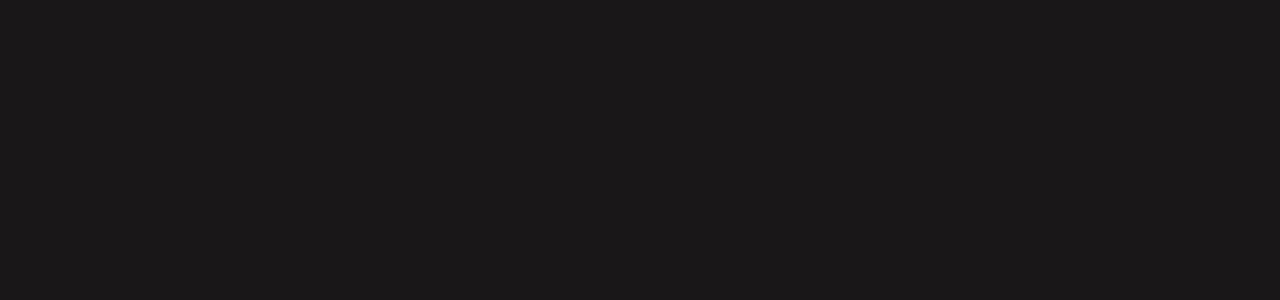
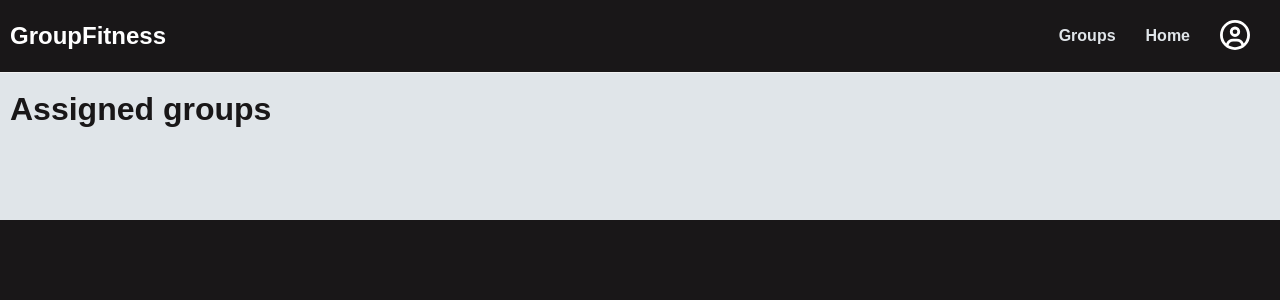
Before and after one commit to madse333/GroupFitnessFrontend, a React (Vite) app in the folder groupfitnessfrontend/: page /groups in a window 1280 px wide. Shown: the top 300 px of the page. Built offline with nearby package versions, Linux system fonts and the light colour scheme.

Commit message:
Added groups and home page to navbar

```diff
--- a/groupfitnessfrontend/src/App.jsx
+++ b/groupfitnessfrontend/src/App.jsx
@@ -5,6 +5,7 @@ import ProtectedPage from './pages/ProtectedPage';
 import RegisterForm from './pages/RegisterForm';
 import Home from './pages/Home';
 import Signout from './pages/Signout';
+import Groups from './pages/Groups';
 
 const App = () => {
     const [isLoggedIn, setIsLoggedIn] = useState(false);
@@ -46,6 +47,9 @@ const App = () => {
                 <Route exact path="/">
                     <Home />
                 </Route>
+                <Route exact path="/groups">
+                    <Groups />
+                </Route>
             </Switch>
             </Router>
         </>
--- a/groupfitnessfrontend/src/components/LoggedInNavigationBar.jsx
+++ b/groupfitnessfrontend/src/components/LoggedInNavigationBar.jsx
@@ -19,9 +19,23 @@ const NavigationBar = () => {
         <div className="navigation-bar">
             <nav className="group-fitness">GroupFitness</nav>
 
-            <div className="dropdown-container" onMouseEnter={handleMouseEnter} onMouseLeave={handleMouseLeave}>
-                <FontAwesomeIcon icon={faCircleUser} className='faCircleUserDropDown' />
-                {showDropdown && (<div className="dropdown-content"> <Link to="/signout">Sign Out</Link> </div>)}
+            <div className="menu-items">
+                <Link to="/groups" className="menu-item">
+                    Groups
+                </Link>
+
+                <Link to="/" className="menu-item">
+                    Home
+                </Link>
+
+                <div className="dropdown-container" onMouseEnter={handleMouseEnter} onMouseLeave={handleMouseLeave}>
+                    <FontAwesomeIcon icon={faCircleUser} className="faCircleUserDropDown" />
+                    {showDropdown && (
+                        <div className="dropdown-content">
+                            <Link to="/signout">Sign Out</Link>
+                        </div>
+                    )}
+                </div>
             </div>
         </div>
     );
--- a/groupfitnessfrontend/src/components/UploadImage.jsx
+++ b/groupfitnessfrontend/src/components/UploadImage.jsx
@@ -10,7 +10,10 @@ const ImageUpload = ({ onUpload }) => {
     const [croppedAreaPixels, setCroppedAreaPixels] = useState(null);
 
     const onCropComplete = useCallback((croppedArea, croppedAreaPixels) => {
+        // setCroppedAreaPixels is used to store the cropped area for upload
         setCroppedAreaPixels(croppedAreaPixels);
+        // croppedArea is used to update the crop state for display
+        setCrop(croppedArea);
     }, []);
 
     const handleFileChange = (event) => {
@@ -32,34 +35,20 @@ const ImageUpload = ({ onUpload }) => {
 
         const img = new Image();
         img.onload = () => {
-            const naturalWidth = img.naturalWidth;
-            const naturalHeight = img.naturalHeight;
-
-            // Calculate aspect ratio of original image
-            const aspectRatio = naturalWidth / naturalHeight;
-
-            // Calculate crop area based on the original image size and desired square size
-            let cropAreaWidth = naturalWidth;
-            let cropAreaHeight = naturalHeight;
-
-            if (naturalWidth > naturalHeight) {
-                cropAreaWidth = naturalHeight * aspectRatio;
-            } else {
-                cropAreaHeight = naturalWidth / aspectRatio;
-            }
-
-            // Calculate the crop area's top-left coordinates to center the image
-            const cropX = (naturalWidth - cropAreaWidth) / 2;
-            const cropY = (naturalHeight - cropAreaHeight) / 2;
-
             canvas.width = squareSize;
             canvas.height = squareSize;
 
-            // Draw the cropped image onto the canvas
+            // Draw the cropped area of the image onto the canvas
             ctx.drawImage(
                 img,
-                cropX, cropY, cropAreaWidth, cropAreaHeight, // Source crop area
-                0, 0, squareSize, squareSize // Destination square area
+                croppedAreaPixels.x,
+                croppedAreaPixels.y,
+                croppedAreaPixels.width,
+                croppedAreaPixels.height,
+                0,
+                0,
+                squareSize,
+                squareSize
             );
 
             canvas.toBlob(async (blob) => {
@@ -70,6 +59,7 @@ const ImageUpload = ({ onUpload }) => {
                     await onUpload(formData);
                     setImage(null); // Clear the image after successful upload
                     setCroppedAreaPixels(null); // Clear the cropped area
+                    window.location.reload();
                 } catch (error) {
                     console.error(error);
                     alert('Error uploading file.');
--- a/groupfitnessfrontend/src/css/Home.css
+++ b/groupfitnessfrontend/src/css/Home.scss
@@ -6,14 +6,15 @@ body {
 .Home-container {
     width: 100%;
     padding: 70px 10px;
-}
+    background-color: #E0E5E9;
 
-h1 {
-    color: White;
+    h1 {
+    color: #191718;
     font-family: "PtSans-Bold", sans-serif;
     font-weight: 700;
+    }
+
+    img {
+        width: 200px;
+    }
 }
-
-img{
-    width: 200px;
-}
--- a/groupfitnessfrontend/src/css/LoggedInNavigationBar.css
+++ b/groupfitnessfrontend/src/css/LoggedInNavigationBar.css
@@ -11,6 +11,19 @@
     width: 100%;
     z-index: 1000;
     background-color: #191718;
+}
+
+.menu-items{
+    display:flex;
+    align-items: center;
+    gap: 30px;
+}
+
+.menu-item {
+    text-decoration: none;
+    color: #E0E5E9;
+    font-family: "PtSans-Bold", sans-serif;
+    font-weight: 700;
 }
 
 .group-fitness {
--- /dev/null
+++ b/groupfitnessfrontend/src/pages/Groups.jsx
@@ -0,0 +1,18 @@
+import LoggedInNavBar from '../components/LoggedInNavigationBar';
+
+
+const Groups = () => {
+
+    return (
+        <>
+            <LoggedInNavBar />
+            <div className="Home-container">
+                <h1>Assigned groups</h1>
+
+
+            </div>
+        </>
+    );
+};
+
+export default Groups;
--- a/package.json
+++ b/package.json
@@ -3,6 +3,7 @@
     "bootstrap": "^5.3.2",
     "jsonwebtoken": "^8.5.1",
     "react-easy-crop": "^5.0.5",
+    "react-image-crop": "^11.0.5",
     "safe-buffer": "^5.2.1"
   },
   "devDependencies": {
```
Also changed, not shown: groupfitnessfrontend/src/pages/Home.jsx (+2 -1 lines), 1 other file (tests, documents, lock files or other folders).
